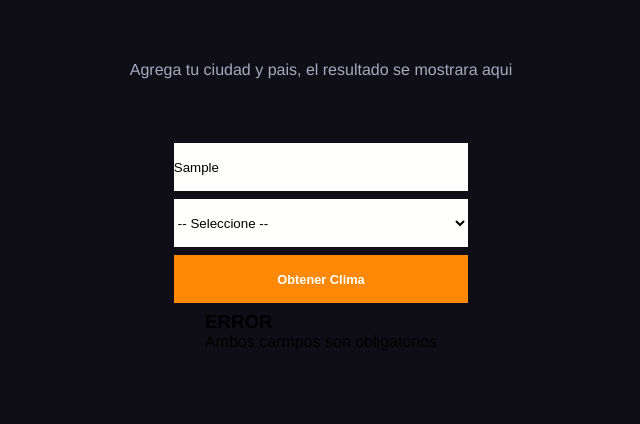
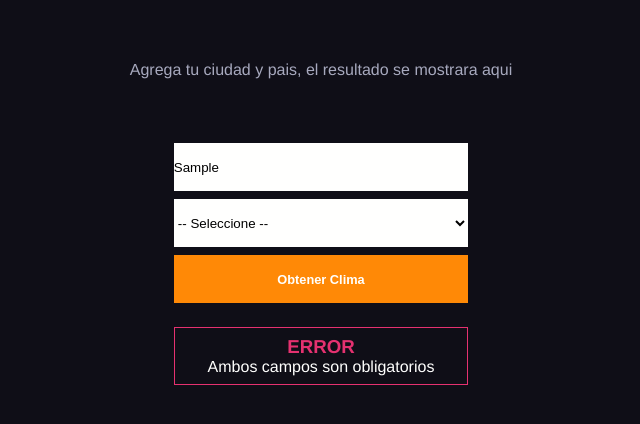
Before and after one commit to PabloGastonMedina/ElClima, a plain HTML site: page index.html in a window 1280 px wide. Both pictures are taken after typing "Sample" into the empty fields and a click on the input "Obtener Clima". Shown: the part 56-480 px from the top of the page, without its empty margins (319-959 px from the left). Drawn offline with Linux system fonts and the light colour scheme.

Commit message:
Estilos agregados para apartado error

```diff
--- a/app.js
+++ b/app.js
@@ -17,7 +17,7 @@ function buscarClima (event){
     const pais = document.querySelector("#pais").value;
 
     if(ciudad === "" || pais === "") {
-        mostrarError("Ambos carmpos son obligatorios");
+        mostrarError("Ambos campos son obligatorios");
         return
     }
 
@@ -29,7 +29,7 @@ function mostrarError(mensaje){
 
     //Creamos un alerta
     const alerta = document.createElement("div");
-    alerta.classList.add(".alerta")
+    alerta.classList.add("alerta")
 
     alerta.innerHTML = `
        <strong><h3>ERROR</h3></strong>
--- a/styles.css
+++ b/styles.css
@@ -64,3 +64,19 @@ input, select, form div{
 .ciudadIngresada, select{
     background-color:var(--textoBoton);
 }
+
+.alerta{
+    width: 23%;
+    text-align: center;
+    border: 1px solid #e53170;
+    margin-top: 1rem;
+    padding: .5rem;
+}
+
+.alerta h3{
+    color: #e53170;
+}
+
+.alerta p{
+    color: var(--textoBoton);
+}
```
